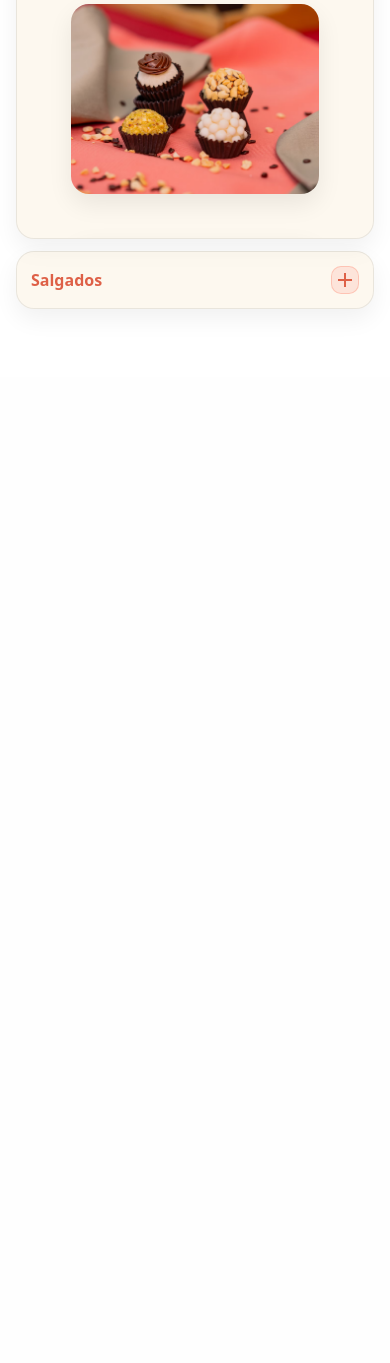
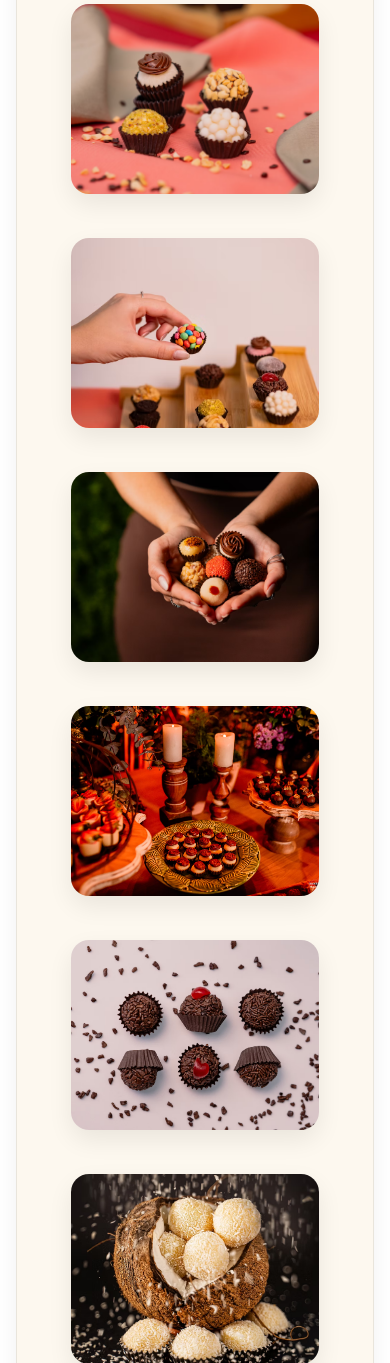
Before and after one commit to marcbmrs/marcbmrs.github.io, a PHP site: page /adaoeeva/index.html in a window 390 px wide. Shown: the part 1941-3304 px from the top of the page. Before the commit the page ends 2250 px from the top, so only its background shows below. Run offline with PHP 8.4, Linux system fonts and the light colour scheme.

Commit message:
ajustado para mobile

```diff
--- a/adaoeeva/style.css
+++ b/adaoeeva/style.css
@@ -429,7 +429,7 @@
 
 /* quando aberto */
 .acc[open] > .galeria__grid{
-  max-height: 1200px; /* valor grande suficiente */
+  max-height: 5000px; /* mobile pode precisar bem mais */
   opacity: 1;
 }
 
```
